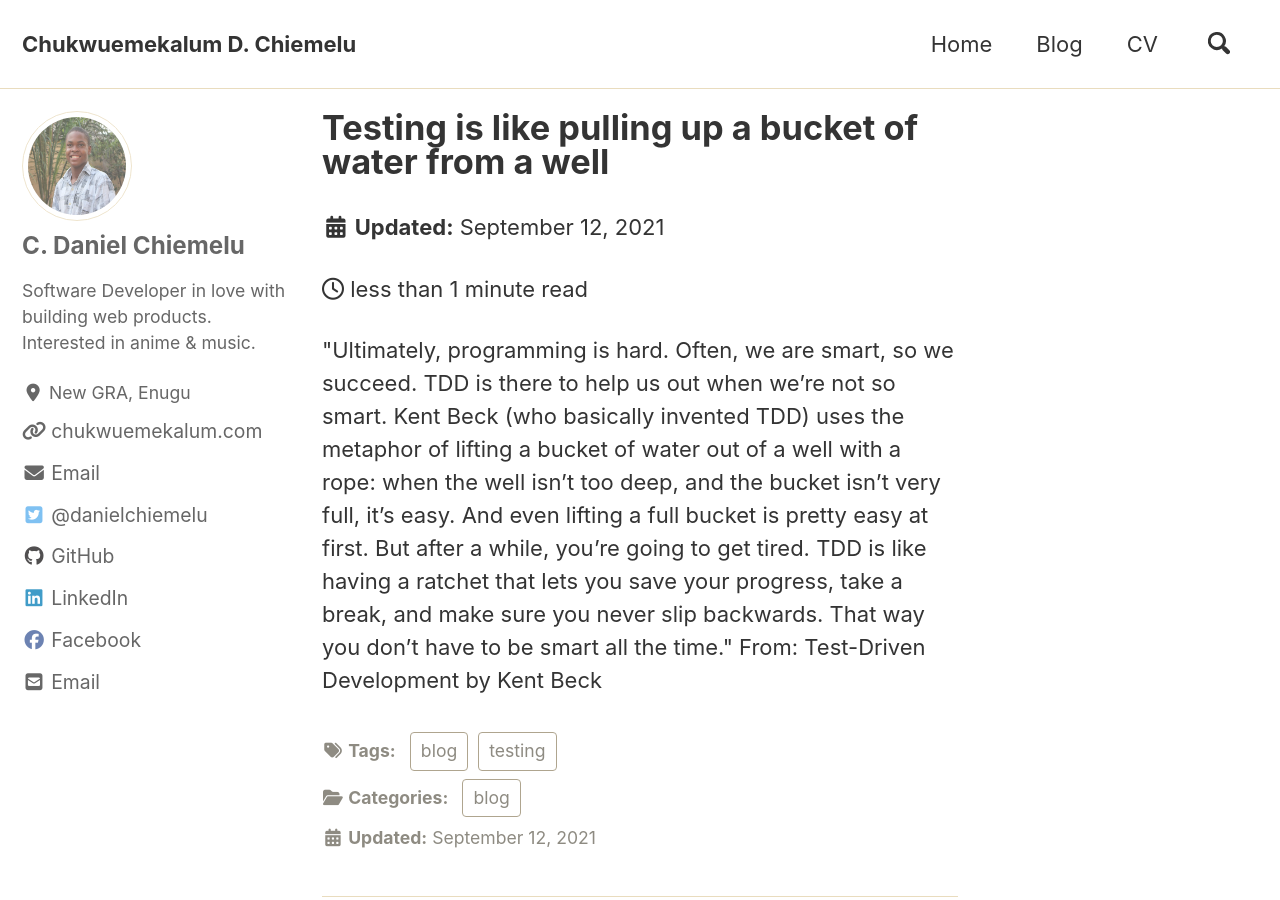
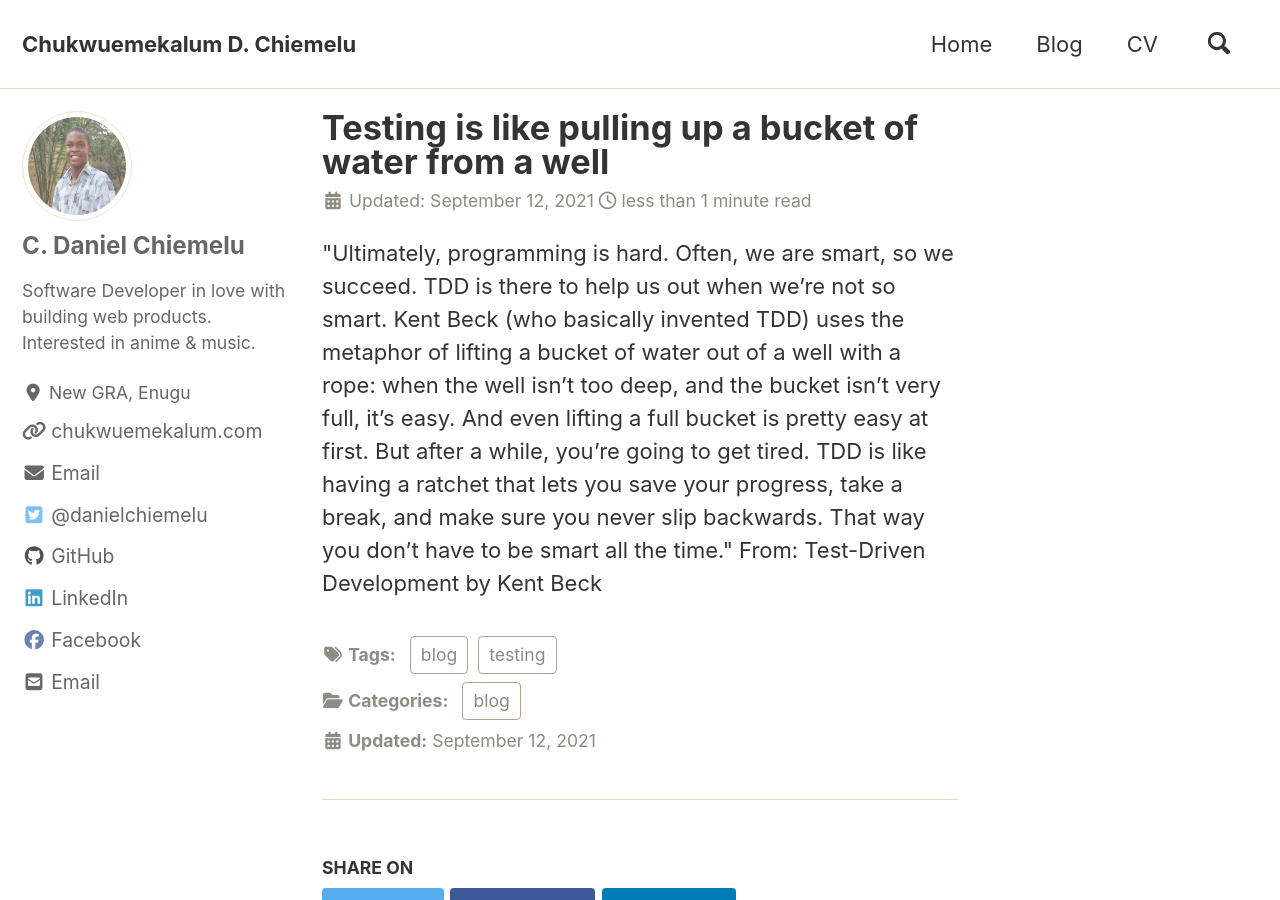
Before and after one commit to Chukwuemekalum/chukwuemekalum.github.io, a Jekyll site: the page built from _posts/2022-07-19-my-second-post.html, in a window 1280 px wide and 900 px high. Built offline with Jekyll 4.4.1, drawn with Linux system fonts in a browser that asks for light colours; cached includes are drawn as plain includes; nearby versions of some CDN libraries; comment, search, counter and statistics services are not loaded.

Commit message:
Working on Date

```diff
--- a/_layouts/single.html
+++ b/_layouts/single.html
@@ -30,13 +30,15 @@
             <p class="page__meta">
 
               {% if page.last_modified_at %}
-                <p class="page__date"><strong><i class="fas fa-fw fa-calendar-alt" aria-hidden="true"></i> {{ site.data.ui-text[site.locale].date_label | default: "Updated:" }}</strong> <time datetime="{{ page.last_modified_at | date: "%Y-%m-%d" }}">{{ page.last_modified_at | date: "%B %-d, %Y" }}</time></p>
+                <span class="page__meta-date"><i class="fas fa-fw fa-calendar-alt" aria-hidden="true"></i> {{ site.data.ui-text[site.locale].date_label | default: "Updated:" }} <time datetime="{{ page.last_modified_at | date: "%Y-%m-%d" }}">{{ page.last_modified_at | date: "%B %-d, %Y" }}</time></span>
               {% elsif page.date %}
-                <p class="page__date"><strong><i class="fas fa-fw fa-calendar-alt" aria-hidden="true"></i> {{ site.data.ui-text[site.locale].date_label | default: "Updated:" }}</strong> <time datetime="{{ page.date | date_to_xmlschema }}">{{ page.date | date: "%B %-d, %Y" }}</time></p>
+                <span class="page__meta-date"><i class="fas fa-fw fa-calendar-alt" aria-hidden="true"></i> {{ site.data.ui-text[site.locale].date_label | default: "Updated:" }} <time datetime="{{ page.date | date_to_xmlschema }}">{{ page.date | date: "%B %-d, %Y" }}</time></span>
               {% endif %}
               {% if page.read_time %}
                 <span class="page__meta-sep"></span>
-                <i class="far fa-clock" aria-hidden="true"></i> {% include read-time.html %}
+                <span class="page__meta-readtime">
+                  <i class="far fa-clock" aria-hidden="true"></i> {% include read-time.html %}
+                </span>
               {% endif %}
 
             </p>
```
